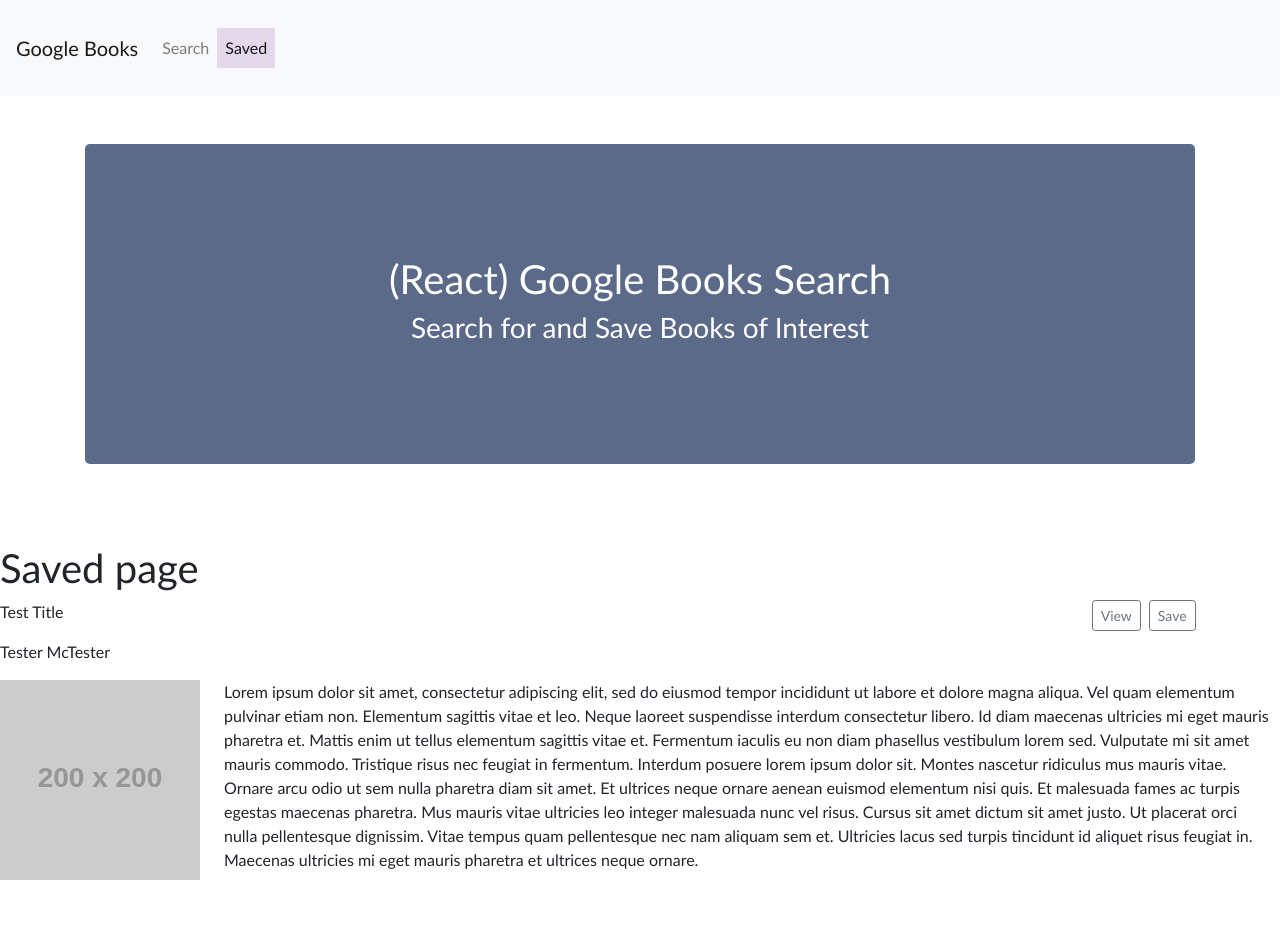
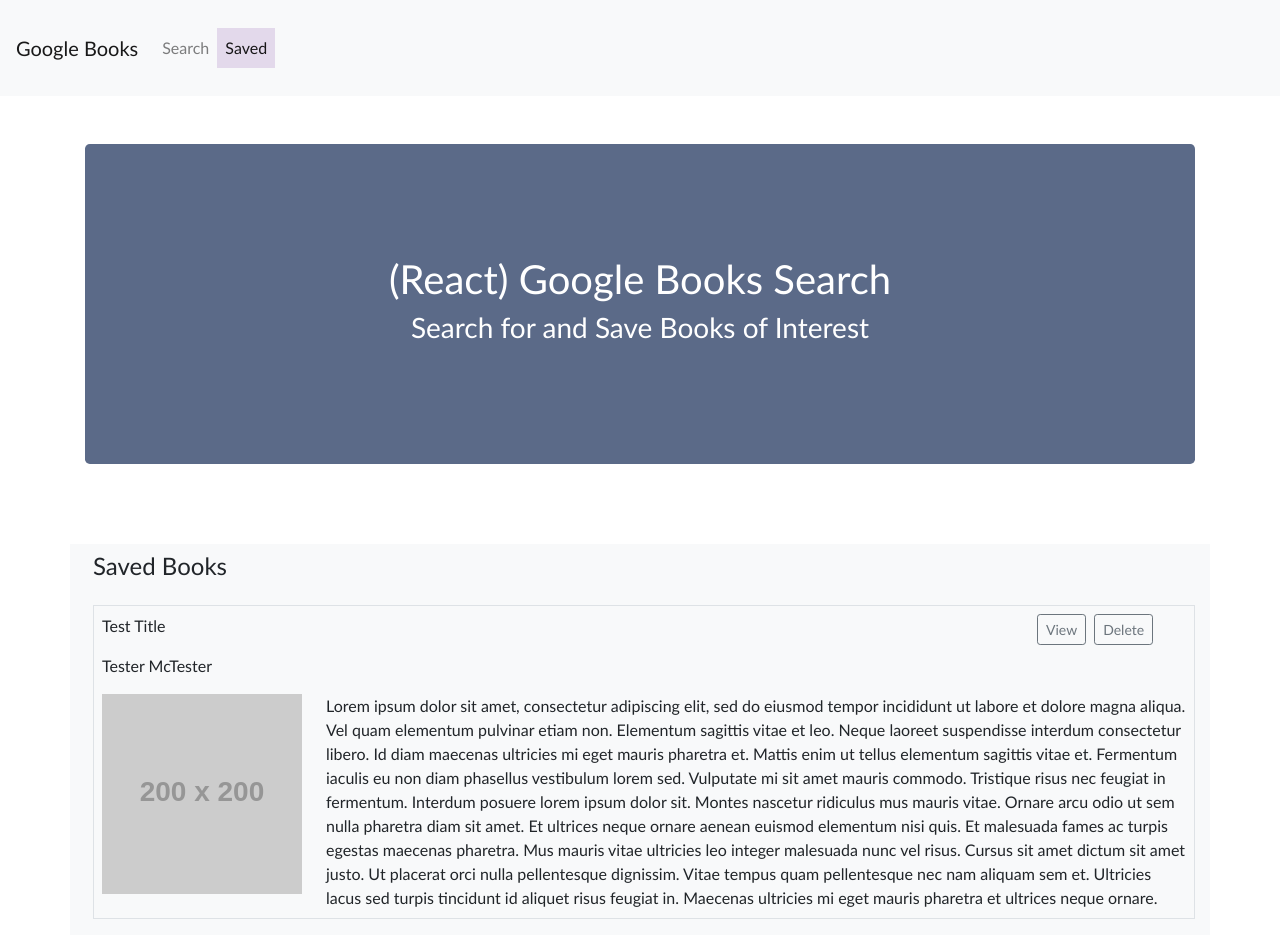
Before and after one commit to avscott562/book-search, a React (Create React App) app: page /saved in a window 1280 px wide. Shown: the top 952 px of the page. Before the commit the page ends 880 px from the top, so only its background shows below. Built offline with nearby package versions, Linux system fonts and the light colour scheme.

Commit message:
add saved component

```diff
--- a/src/App.js
+++ b/src/App.js
@@ -28,6 +28,7 @@
           <Route exact path="/" component={Search}/>
           <Route exact path="/saved" component={Saved}/>
         </div>
+        <footer class="sticky-bottom mt-5 bg-secondary">Google Book Search</footer>
       </div>
     </Router>
   );
--- a/src/components/Book.js
+++ b/src/components/Book.js
@@ -5,23 +5,24 @@
         title: "Test Title",
         author: "Tester McTester",
         summary: "Lorem ipsum dolor sit amet, consectetur adipiscing elit, sed do eiusmod tempor incididunt ut labore et dolore magna aliqua. Vel quam elementum pulvinar etiam non. Elementum sagittis vitae et leo. Neque laoreet suspendisse interdum consectetur libero. Id diam maecenas ultricies mi eget mauris pharetra et. Mattis enim ut tellus elementum sagittis vitae et. Fermentum iaculis eu non diam phasellus vestibulum lorem sed. Vulputate mi sit amet mauris commodo. Tristique risus nec feugiat in fermentum. Interdum posuere lorem ipsum dolor sit. Montes nascetur ridiculus mus mauris vitae. Ornare arcu odio ut sem nulla pharetra diam sit amet. Et ultrices neque ornare aenean euismod elementum nisi quis. Et malesuada fames ac turpis egestas maecenas pharetra. Mus mauris vitae ultricies leo integer malesuada nunc vel risus. Cursus sit amet dictum sit amet justo. Ut placerat orci nulla pellentesque dignissim. Vitae tempus quam pellentesque nec nam aliquam sem et. Ultricies lacus sed turpis tincidunt id aliquet risus feugiat in. Maecenas ultricies mi eget mauris pharetra et ultrices neque ornare.",
-        image: "https://via.placeholder.com/200"
+        image: "https://via.placeholder.com/200",
+        isSaved: false
     }
 
     render() {
         return (
-            <div>
-                <div className="row">
+            <div class = "border mb-3">
+                <div className="row pt-2 pl-2">
                     <div className="col-10">
                         <p>{this.state.title}</p>
                         <p>{this.state.author}</p>
                     </div>
                     <div className="col-2 float-right">
                         <button className = "btn btn-outline-secondary btn-sm">View</button>
-                        <button className = "btn btn-outline-secondary btn-sm ml-2">Save</button>
+                        <button className = "btn btn-outline-secondary btn-sm ml-2">{window.location.pathname === "/" ? "Save" : "Delete"}</button>
                     </div>
                 </div>
-                <div className = "row">
+                <div className = "row pl-2 pb-2">
                     <div className = "col-12">
                         <img src={this.state.image} className = "float-left pr-4"></img>
                         <div className = "pr-2">{this.state.summary}</div>
--- a/src/pages/Saved.js
+++ b/src/pages/Saved.js
@@ -8,9 +8,13 @@
 
     render() {
         return (
-            <div>
-                <h1>Saved page</h1>
-                <Book />
+            <div className = "container">
+                <div className = "row results bg-light mt-4 pl-2 pt-2">
+                    <div className="col-12">
+                        <h4 class = "mb-4">Saved Books</h4>
+                        <Book />
+                    </div>
+                </div>
             </div>
         )
     }
```
